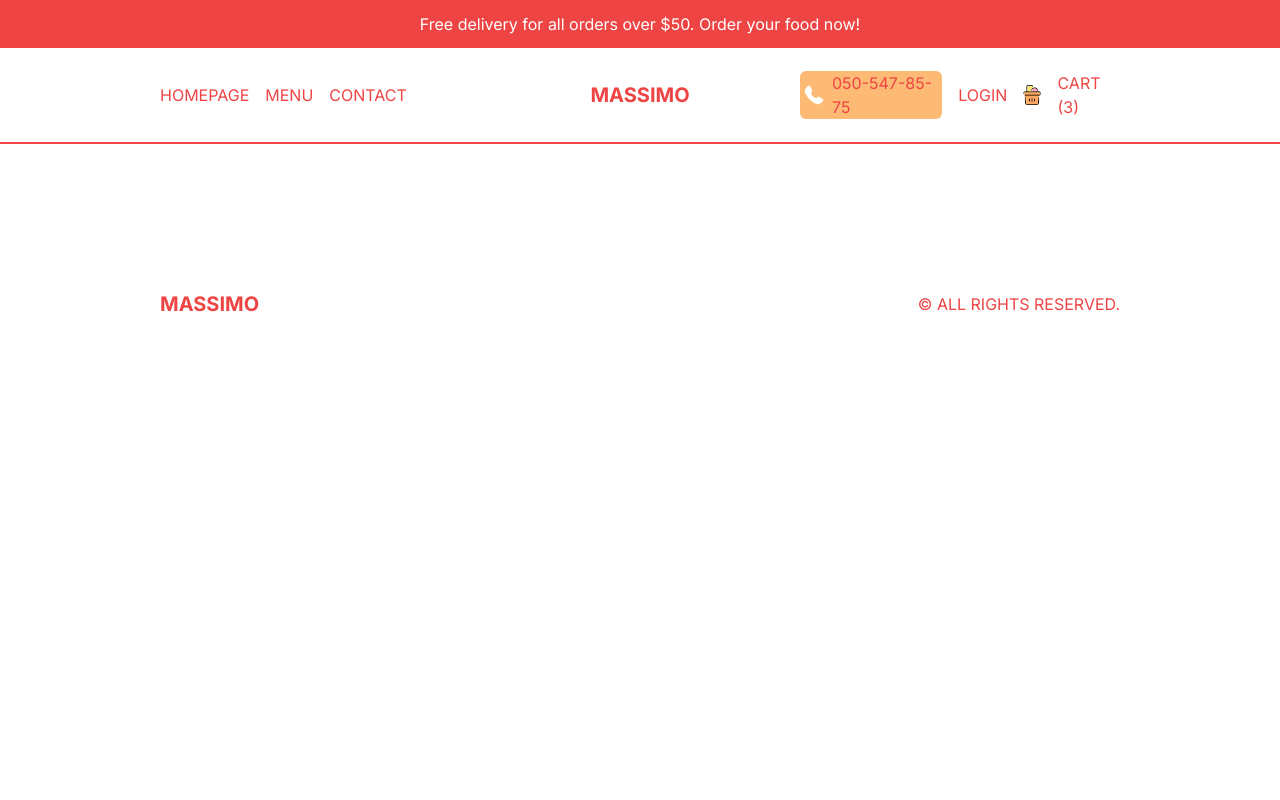
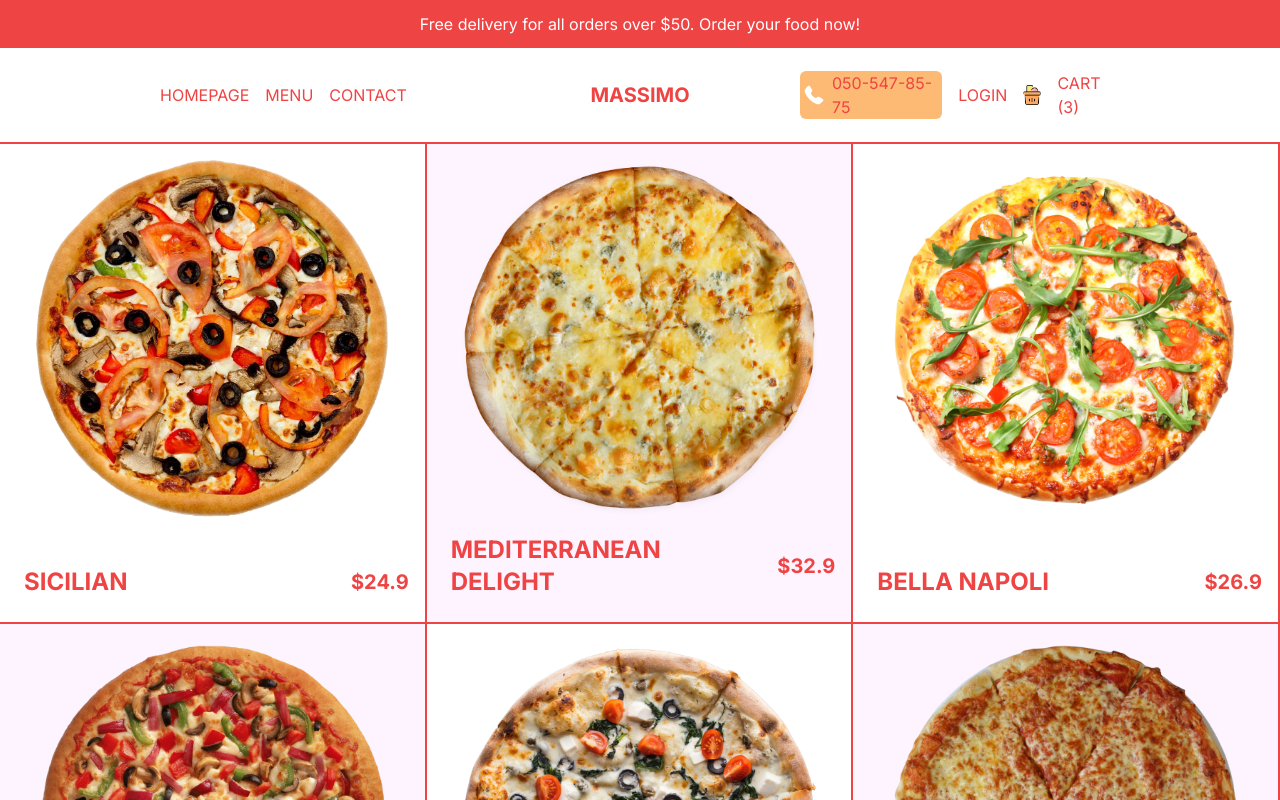
Before and after one commit to KenanRamazanov/RestaurantApp-TypeScript, a Next.js app: page /menu/1 in a window 1280 px wide. Shown: the top 800 px of the page. Built offline with nearby package versions, Linux system fonts and the light colour scheme.

Commit message:
Final of CategoryPage

```diff
--- a/src/app/menu/[category]/page.tsx
+++ b/src/app/menu/[category]/page.tsx
@@ -1,9 +1,28 @@
+import { pizzas } from '@/components/data'
+import Image from 'next/image'
+import Link from 'next/link'
 import React from 'react'
 
 const CategoryPage = () => {
   return (
-    <div className='flex text-red-500'>
+    <div className='flex flex-wrap text-red-500'>
+   {pizzas.map(item=>(
+    <Link className='w-full h-[60vh] border-r-2 border-b-2 border-red-500 sm:w-1/2 lg:w-1/3 p-4 flex flex-col justify-between group even:bg-fuchsia-50' href={`/product/${item.id}`} key={item.id}>
+      {/* Image Container */}
+      {item.img && (
+      <div className='relative h-[80%]'>
+      <Image src={item.img} alt='' fill className='object-contain'/>
+      </div>
+      )}
 
+      {/* Text Container */}
+<div className='flex items-center justify-between font-bold  '>
+  <h1 className='text-2xl uppercase p-2'>{item.title}</h1>
+  <h2 className='group-hover:hidden text-xl'>${item.price}</h2>
+  <button className=' hidden group-hover:block  uppercase bg-red-500 text-white p-2 rounded-md'>Add to Cart</button>
+</div>
+    </Link>
+   ))}
       </div>
   )
 }
--- a/src/app/product/[id]/page.tsx
+++ b/src/app/product/[id]/page.tsx
@@ -2,7 +2,7 @@
 
 const SingleProduct = () => {
   return (
-    <div>page</div>
+    <div>SingleProduct</div>
   )
 }
 
```
